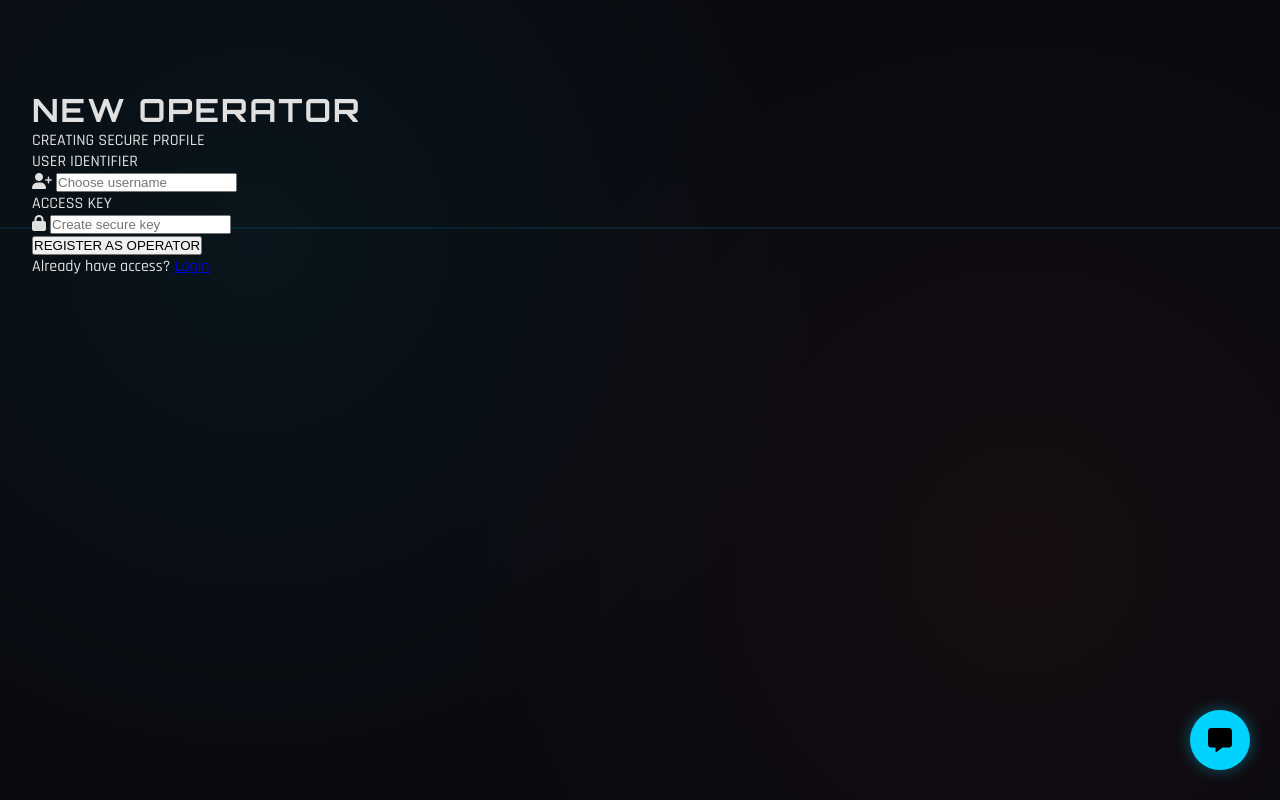
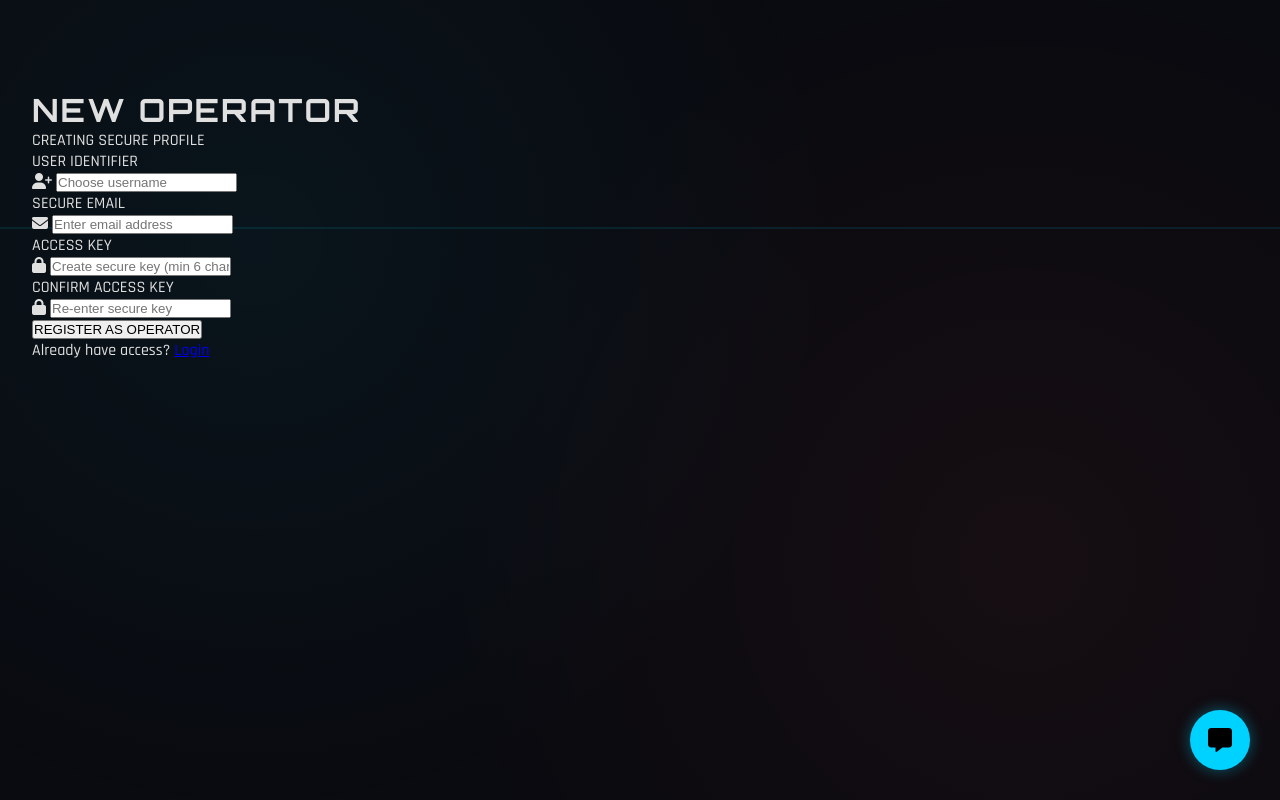
Before and after one commit to ShihabXSarar/AI-Based-Threat-Detection-for-Border-Surveillance, a Flask app: page /auth/register in a window 1280 px wide. Run offline with Flask 3, Linux system fonts and the light colour scheme.

Commit message:
fix(auth): add missing email and confirm_password fields to registration form

```diff
--- a/templates/register.html
+++ b/templates/register.html
@@ -20,10 +20,28 @@
             </div>
 
             <div class="form-group">
+                <label for="email">SECURE EMAIL</label>
+                <div class="input-with-icon">
+                    <i class="fas fa-envelope"></i>
+                    <input type="email" id="email" name="email" placeholder="Enter email address" required>
+                </div>
+            </div>
+
+            <div class="form-group">
                 <label for="password">ACCESS KEY</label>
                 <div class="input-with-icon">
                     <i class="fas fa-lock"></i>
-                    <input type="password" id="password" name="password" placeholder="Create secure key" required>
+                    <input type="password" id="password" name="password" placeholder="Create secure key (min 6 chars)"
+                        required>
+                </div>
+            </div>
+
+            <div class="form-group">
+                <label for="confirm_password">CONFIRM ACCESS KEY</label>
+                <div class="input-with-icon">
+                    <i class="fas fa-lock"></i>
+                    <input type="password" id="confirm_password" name="confirm_password"
+                        placeholder="Re-enter secure key" required>
                 </div>
             </div>
 
```
